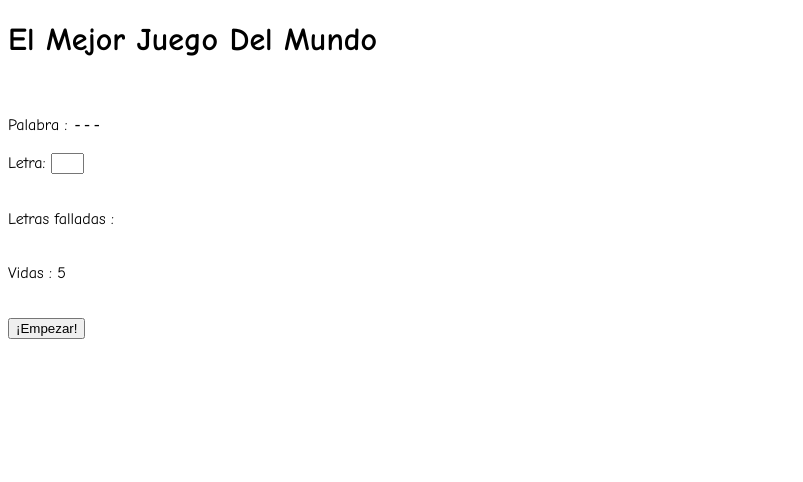
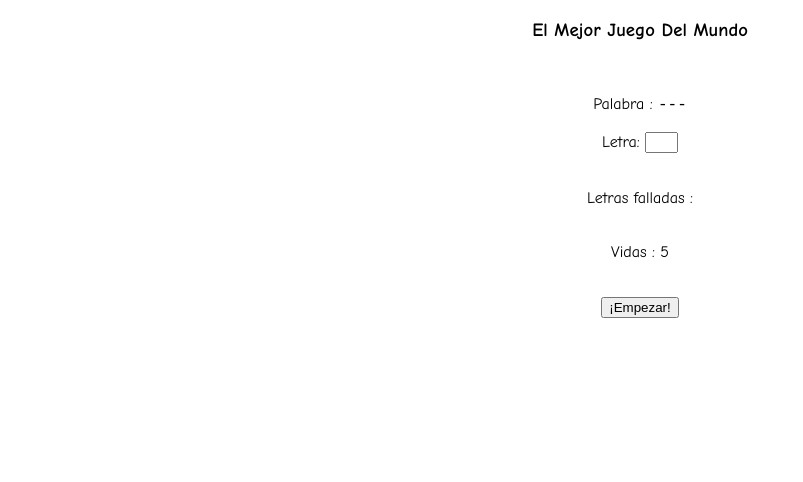
Before and after one commit to Alruma/Ahorcado, a plain HTML site: page index.html in a window 1280 px wide. Shown: the whole page, without its empty margins (0-803 px from the left). Drawn offline with Linux system fonts and the light colour scheme.

Commit message:
Título más pequeño

```diff
--- a/index.html
+++ b/index.html
@@ -5,8 +5,8 @@
     <title>Ahorcado</title>
     <link rel="stylesheet" type="text/css" href="estilo.css">
 </head>
-<body style = "font-family: comic sans ms">
-        <h1>El Mejor Juego Del Mundo</h1><br><br>
+<body align = "center" style = "font-family: comic sans ms">
+        <h3>El Mejor Juego Del Mundo</h1><br><br>
         Palabra : <label id="oculta"></label><br><br>
         Letra: <input maxlength="1" size="1" id="letra" type="text" name="Letra"><br><br><br>
         Letras falladas : <label id="fallos"> </label><br><br><br>
```
